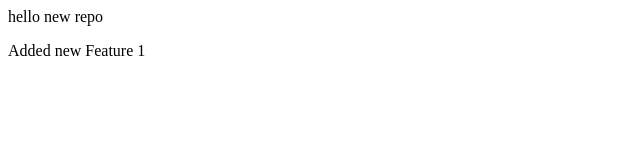
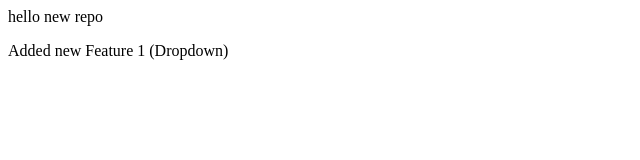
Before and after one commit to PavanShedasale/LocalRepo, a plain HTML site: page index.html in a window 1280 px wide. Shown: the full height of the page, 0-640 px from the left. Drawn offline with Linux system fonts and the light colour scheme.

```diff
--- a/index.html
+++ b/index.html
@@ -2,5 +2,5 @@
     hello new repo
 </p>
 <p>
-    Added new Feature 1
+    Added new Feature 1 (Dropdown)
 </p>
```
